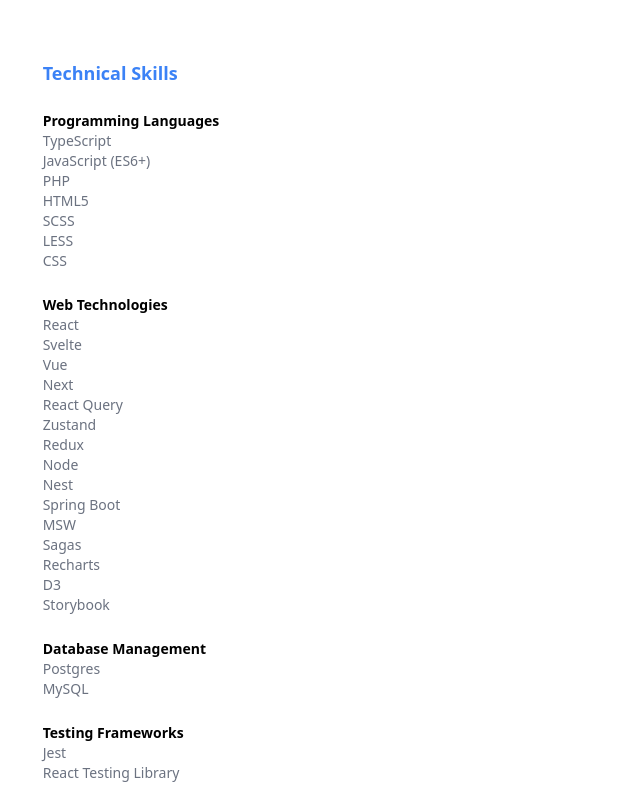
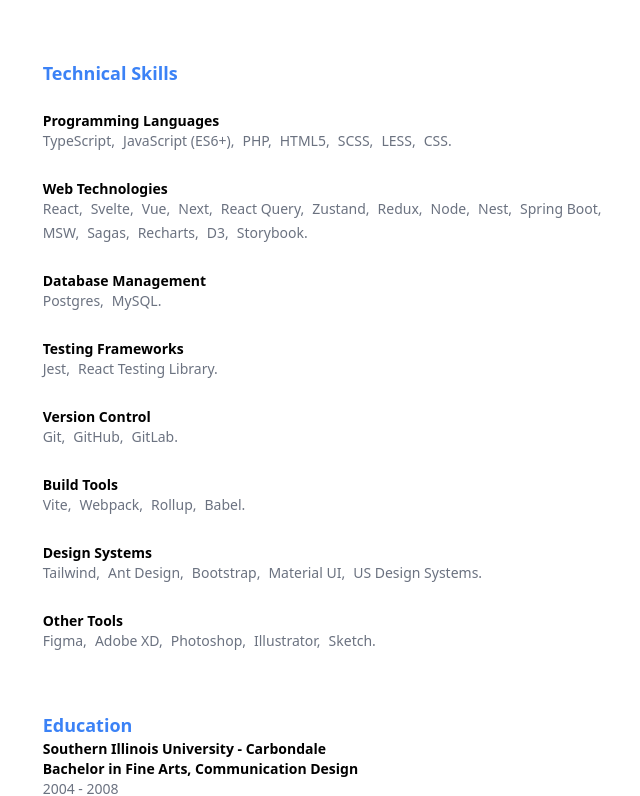
Before and after one commit to arthurgr/arevelski-nextjs-portfolio, a Next.js app: page / in a window 1280 px wide. Shown: the part 1065-1861 px from the top of the page, without its empty margins (480-1120 px from the left). Built offline with nearby package versions, Linux system fonts and the light colour scheme.

Commit message:
cleaned up techincal skills section

```diff
--- a/components/TechinalSkills/TechnicalSkillsItem.tsx
+++ b/components/TechinalSkills/TechnicalSkillsItem.tsx
@@ -6,7 +6,7 @@
         </h2>
         <ul className="text-sm font-light text-gray-500 dark:text-gray-400">
             {props.items.map((skill, index) => (
-                <li key={skill}>{skill}{}</li>
+                <li key={skill} className="inline-block mr-2 mb-1">{skill}{props.items.length > index + 1  ? "," : "."}</li>
             ))}
         </ul>
     </span>
```
